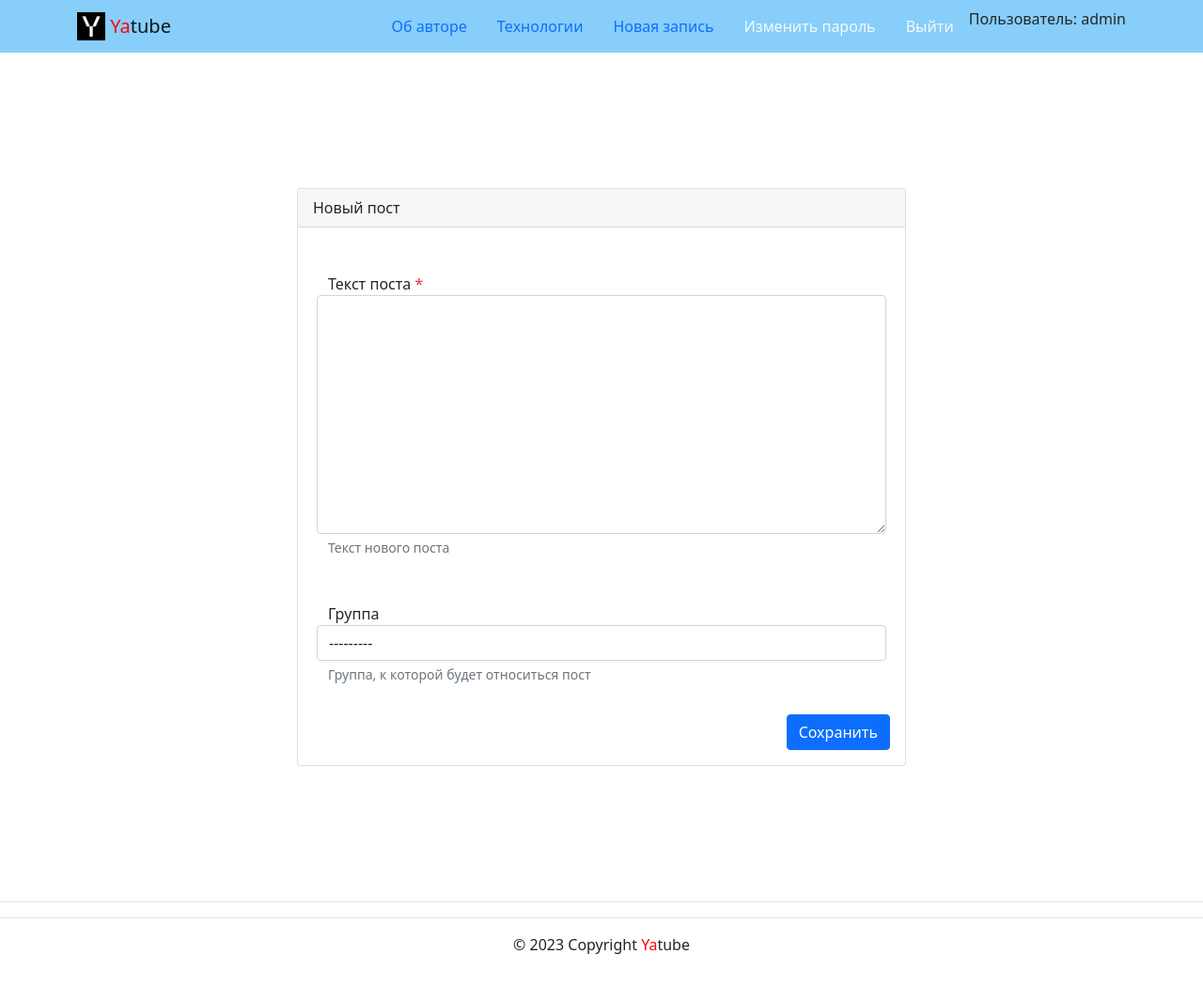
After one commit to Nikta210/hw02_community, a Django app: page /create/ in a window 1280 px wide. The commit adds this page. Shown: the whole page at 94% size. Run offline with Django 3.2, Linux system fonts and the light colour scheme; a user stored in the database is signed in; some libraries are stand-ins or nearby versions.

Commit message:
Финальное задание

```diff
--- /dev/null
+++ b/yatube/posts/form.py
@@ -0,0 +1,8 @@
+from django import forms
+from .models import Post
+
+
+class PostForm(forms.ModelForm):
+    class Meta:
+        model = Post
+        fields = ('text', 'group',)
--- a/yatube/posts/urls.py
+++ b/yatube/posts/urls.py
@@ -9,4 +9,5 @@ urlpatterns = [
     path('group/<slug:slug>/', views.group_posts, name='group_list'),
     path('profile/<str:username>/', views.profile, name='profile'),
     path('posts/<int:post_id>/', views.post_detail, name='post_detail'),
+    path('create/', views.post_create, name='post_create'),
 ]
--- a/yatube/posts/views.py
+++ b/yatube/posts/views.py
@@ -1,8 +1,10 @@
-from django.shortcuts import get_object_or_404, render
+from django.shortcuts import get_object_or_404, render, redirect
 from django.core.paginator import Paginator
 from .models import Group, Post
 from django.contrib.auth import get_user_model
 from django.contrib.auth.decorators import login_required
+from .form import PostForm
+from datetime import timezone
 
 NUM_OUT_POSTS = 10
 User = get_user_model()
@@ -48,3 +50,17 @@ def post_detail(request, post_id):
         'post': post,
     }
     return render(request, 'posts/post_detail.html', context)
+
+@login_required
+def post_create(request):
+    template = 'posts/create_post.html'
+    if request.method == 'POST':
+        form = PostForm(request.POST)
+        if form.is_valid():
+            post = form.save(commit=False)
+            post.author = request.user
+            post.published_date = timezone.now()
+            post.save()
+            return redirect ('')
+    form = PostForm()
+    return render(request, template, {'form':form})
--- a/yatube/templates/includes/header.html
+++ b/yatube/templates/includes/header.html
@@ -22,17 +22,20 @@
         </li>
         {% if user.is_authenticated %}
         <li class="nav-item">
-          <a class="nav-link" href="<!--  -->">Новая запись</a>
+          <a class="nav-link" href="{% url 'posts:post_create' %}">
+            Новая запись
+          </a>
         </li>
         <li class="nav-item">
-          <a class="nav-link link-light" href="{% url 'users:password_change' %}">Изменить пароль</a>
+          <a class="nav-link link-light" href="{% url 'users:password_change' %}">
+            Изменить пароль
+          </a>
         </li>
         <li class="nav-item">
-          <a class="nav-link link-light
-          {% if view_name  == 'users:logout' %}
-          active
-          {% endif %}"
-          href="{% url 'users:logout' %}">Выйти</a>
+          <a class="nav-link link-light{% if view_name  == 'users:logout' %}active{% endif %}"
+          href="{% url 'users:logout' %}">
+          Выйти
+          </a>
         </li>
         <li>
           Пользователь: {{ user.username }}
--- /dev/null
+++ b/yatube/templates/posts/create_post.html
@@ -0,0 +1,49 @@
+{% extends "base.html" %}
+{% block title %}Новый пост{% endblock %}
+{% block content %}
+{% load user_filters %}
+      <div class="container py-5">
+        <div class="row justify-content-center">
+          <div class="col-md-8 p-5">
+            <div class="card">
+              <div class="card-header">
+                Новый пост
+              </div>
+              <div class="card-body">
+                <form method="post" action="../posts/create_post.html">
+                  <input type="hidden" name="csrfmiddlewaretoken" value="">
+                  <div class="form-group row my-3 p-3">
+                    <label for="id_text">
+                      Текст поста
+                      <span class="required text-danger" >*</span>
+                    </label>
+                    <textarea name="text" cols="40" rows="10" class="form-control" required id="id_text">
+                    </textarea>
+                    <small id="id_text-help" class="form-text text-muted">
+                      Текст нового поста
+                    </small>
+                  </div>
+                  <div class="form-group row my-3 p-3">
+                    <label for="id_group">
+                      Группа
+                    </label>
+                    <select name="group" class="form-control" id="id_group">
+                      <option value="" selected>---------</option>
+                      <option value="1">Группа: Лев Толстой – зеркало русской революции</option>
+                    </select>
+                    <small id="id_group-help" class="form-text text-muted">
+                      Группа, к которой будет относиться пост
+                    </small>
+                  </div>
+                  <div class="d-flex justify-content-end">
+                    <button type="submit" class="btn btn-primary">
+                      Сохранить
+                    </button>
+                  </div>
+                </form>
+              </div>
+            </div>
+          </div>
+        </div>
+      </div>
+{% endblock %}
--- a/yatube/templates/users/login.html
+++ b/yatube/templates/users/login.html
@@ -1,5 +1,3 @@
-# templates/users/login.html
-
 {% extends "base.html" %}
 {% block title %}Войти{% endblock %}
 {% block content %}
@@ -63,7 +61,7 @@
             </button>
             <!-- Тест на внимательность. Без переопределения шаблона этого адреса
             не существует. Нужно что-то делать, иначе все упадет -->
-            <a href="{% url 'users:password_reset_form' %}" class="btn btn-link">
+            <a href="{% url 'users:password_reset' %}" class="btn btn-link">
               Забыли пароль?
             </a>
           </div>
--- a/yatube/users/views.py
+++ b/yatube/users/views.py
@@ -12,6 +12,5 @@ from .forms import CreationForm
 
 class SignUp(CreateView):
     form_class = CreationForm
-    # После успешной регистрации перенаправляем пользователя на главную.
     success_url = reverse_lazy('posts:index')
     template_name = 'users/signup.html'
```
Also changed, not shown: yatube/db.sqlite3.
